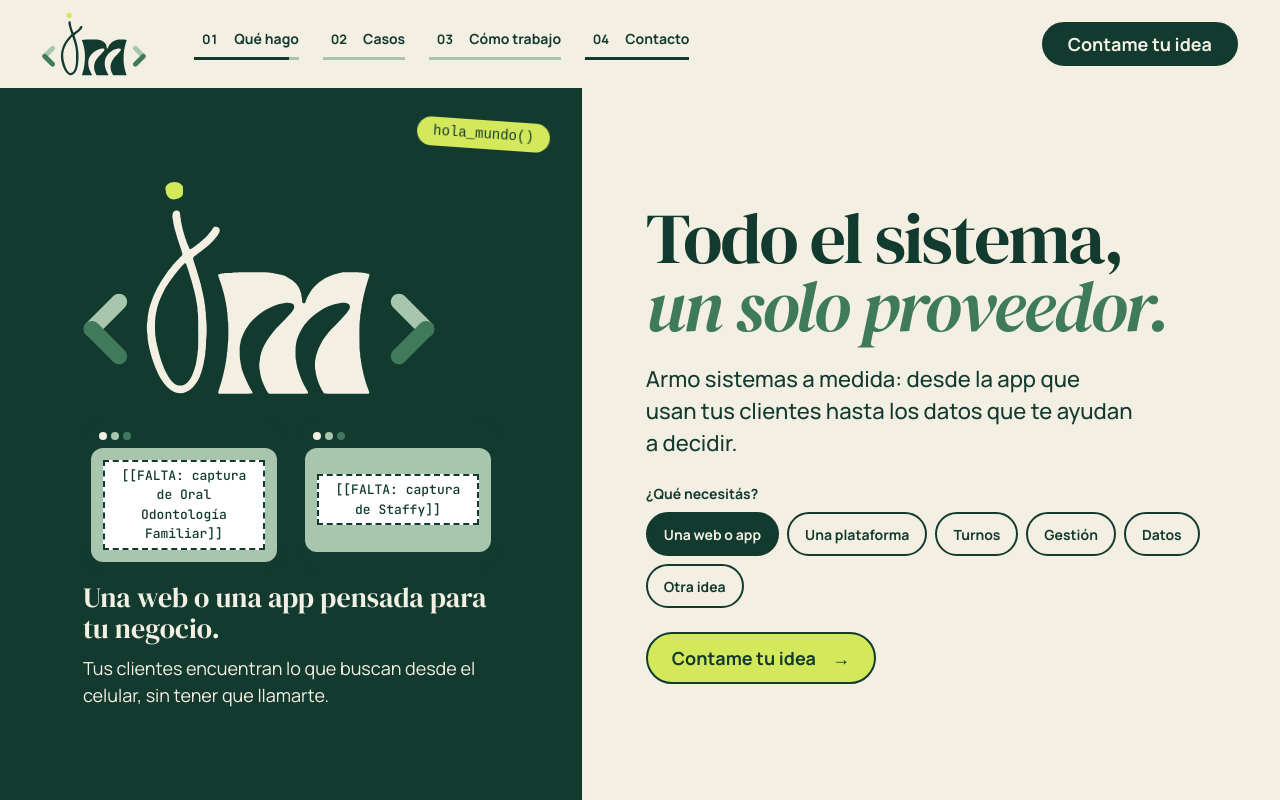
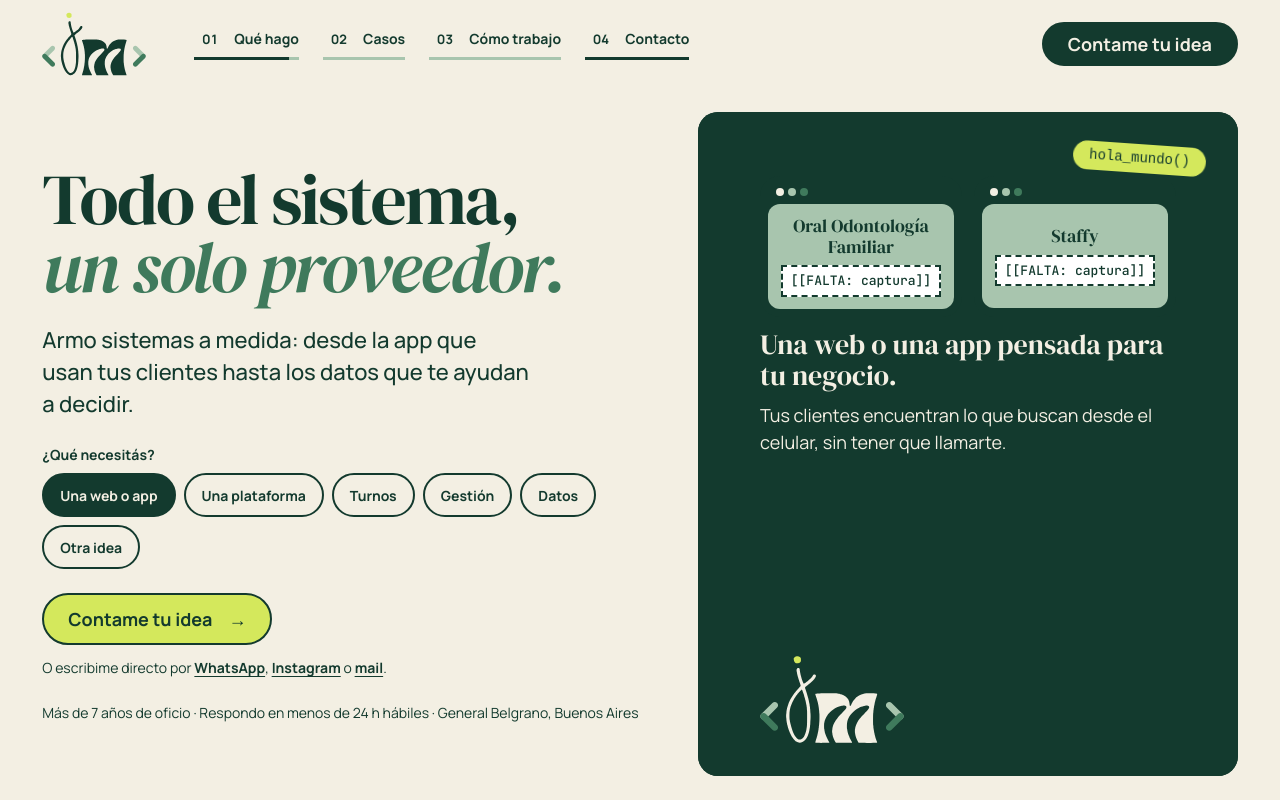
Before and after one commit to juanalmada8/data-juanmalmada, an Astro site in the folder web/: page / in a window 1280 px wide. Shown: the top 800 px of the page. Built offline with nearby package versions, Linux system fonts and the light colour scheme; Astro itself is replaced by a stand-in of ours.

Commit message:
feat(web): híbrido clásico: escenario a la derecha como panel, datos de confianza y contacto directo en el hero
- Lectura a la izquierda alineada con la barra; escenario fijo a la derecha como panel redondeado con aire; DOM en orden visual.
- Logo del escenario como remate abajo (oculto en pantallas bajas); la vista previa arranca siempre arriba y no salta.
- Hero: enlaces directos a WhatsApp, Instagram y mail (área táctil de 44 px) y línea de hechos reales de sitio.ts.
- Pantallas ≥ 90 rem: la lectura no crece más que su medida y el panel toma el resto.
- Placeholder de captura con el nombre del caso.
- Spec (requirement nuevo en selector-hero), docs, registro de decisiones, tareas 12.x y un test de copy.

Co-Authored-By: Claude Sonnet 5.5 <noreply@anthropic.com>

```diff
--- a/web/src/components/Captura.astro
+++ b/web/src/components/Captura.astro
@@ -29,7 +29,7 @@ const tipo = captura?.marco ?? marco;
         loading={lazy ? "lazy" : "eager"}
       />
     ) : (
-      <div class="falta"><Falta que={`captura de ${caso}`} /></div>
+      <div class="falta"><p class="nombre" translate="no">{caso}</p><Falta que="captura" /></div>
     )}
   </div>
 </figure>
@@ -53,5 +53,6 @@ const tipo = captura?.marco ?? marco;
   .celu { width: min(100%, 11rem); border-radius: var(--radius-celu); padding: var(--space-2); }
   .celu .pantalla { aspect-ratio: 9 / 19; border-radius: calc(var(--radius-celu) - var(--space-2)); }
   .sin-captura .pantalla { display: grid; place-items: center; background: var(--salvia); }
-  .falta { padding: var(--space-3); text-align: center; }
+  .falta { display: grid; gap: var(--space-2); justify-items: center; padding: var(--space-3); text-align: center; }
+  .nombre { font-family: var(--font-serif); font-size: var(--fs-body); font-weight: 400; line-height: 1.15; color: var(--pino); overflow-wrap: anywhere; }
 </style>
--- a/web/src/components/secciones/ComoTrabajo.astro
+++ b/web/src/components/secciones/ComoTrabajo.astro
@@ -1,5 +1,5 @@
 ---
-// «Cómo trabajo»: cuatro pasos, a ancho completo sobre salvia (rompe la mitad fija). Sin plazos, precios ni niveles de soporte.
+// «Cómo trabajo»: cuatro pasos, a ancho completo sobre salvia (rompe el panel fijo). Sin plazos, precios ni niveles de soporte.
 const pasos = [
   { titulo: "Charla", texto: "Me contás qué necesitás y cómo trabajás hoy." },
   { titulo: "Propuesta", texto: "Te paso la propuesta y el presupuesto." },
--- a/web/src/components/secciones/Escenario.astro
+++ b/web/src/components/secciones/Escenario.astro
@@ -1,5 +1,5 @@
 ---
-// El escenario fijo de escritorio (≥ 1024 px): la mitad izquierda no se mueve y cambia de tono y de contenido según la
+// El escenario fijo de escritorio (≥ 1024 px): el panel de la derecha no se mueve y cambia de tono y de contenido según la
 // sección que se lee: el logo con la vista previa del tema (hero), el diagrama «todo conectado» (qué hago) y la captura
 // del caso elegido (casos). En el celular no existe. Spec: specs/landing («Escenario fijo en escritorio»).
 import Logo from "../Logo.astro";
@@ -53,8 +53,10 @@ const pasos = ["tus datos", "se ordenan", "se conectan", "tablero y web", "tu ne
     .escenario {
       display: block;
       position: sticky;
-      top: var(--alto-barra);
-      height: calc(100svh - var(--alto-barra));
+      top: calc(var(--alto-barra) + var(--space-6));
+      height: calc(100svh - var(--alto-barra) - var(--space-12));
+      margin: var(--space-6) var(--margen-pagina) var(--space-6) 0; /* panel con aire: el crema lo rodea */
+      border-radius: var(--radius-card);
       overflow: hidden;
       background: var(--pino);
     }
@@ -87,7 +89,10 @@ const pasos = ["tus datos", "se ordenan", "se conectan", "tablero y web", "tu ne
     /* `hola_mundo()` como sticker de la lámina 06 del manual: pastilla lima torcida en la esquina, no una etiqueta sobre el título */
     .sticker { position: absolute; top: var(--space-8); right: var(--space-8); padding: var(--space-1) var(--space-4); border-radius: var(--radius-pill); background: var(--lima); color: var(--pino); font-size: var(--fs-small); font-weight: 500; transform: rotate(4deg); }
     .e-hero { background: color-mix(in srgb, var(--musgo) var(--mezcla, 0%), var(--pino)); color: var(--crema); }
-    .e-hero :global(.logo-hero) { width: min(100%, var(--ancho-logo-hero)); }
+    /* La vista previa arriba y el logo como remate abajo: la vista siempre arranca en el mismo lugar y no salta al cambiar de chip */
+    .e-hero { align-content: normal; grid-template-rows: 1fr auto; padding-top: var(--space-16); padding-bottom: var(--space-8); }
+    .e-hero > :global(.vistas) { grid-row: 1; align-self: start; }
+    .e-hero :global(.logo-hero) { grid-row: 2; width: min(100%, var(--ancho-logo-hero)); }
     .e-que-hago { background: var(--pino); color: var(--crema); }
     .e-casos { background: var(--salvia); color: var(--pino); }
 
@@ -100,6 +105,6 @@ const pasos = ["tus datos", "se ordenan", "se conectan", "tablero y web", "tu ne
     .cap-caso { width: min(100%, var(--ancho-escenario)); }
     .estado > :global(.vistas) { width: min(100%, var(--ancho-escenario)); }
     .cap-caso:not(.activo) { display: none; }
-    @media (max-height: 760px) { .e-hero :global(.logo-hero) { width: min(100%, 14rem); } .estado { gap: var(--space-4); padding-block: var(--space-4); } }
+    @media (max-height: 760px) { /* En pantallas bajas el logo (que ya está en la barra) se va: la vista previa necesita el lugar */ .e-hero :global(.logo-hero) { display: none; } .estado { gap: var(--space-4); padding-block: var(--space-4); } .e-hero { padding-top: var(--space-12); } }
   }
 </style>
--- a/web/src/components/secciones/Hero.astro
+++ b/web/src/components/secciones/Hero.astro
@@ -6,8 +6,10 @@
 import Vistas from "./Vistas.astro";
 import { temas, temaInicial } from "../../data/temas";
 import { urlWhatsApp } from "../../lib/whatsapp";
+import { sitio, contacto } from "../../data/sitio";
 
 const inicial = temas.find((t) => t.id === temaInicial)!;
+const experiencia = sitio.experiencia[0].toUpperCase() + sitio.experiencia.slice(1); // «Más de 7 años»
 ---
 <section id="hero" class="hero tema-pino" aria-labelledby="hero-titulo">
   <div class="interior">
@@ -35,7 +37,15 @@ const inicial = temas.find((t) => t.id === temaInicial)!;
 
     <div class="cta">
       <a class="boton lima flecha" href="#contacto">Contame tu idea</a>
+      <p class="directo">
+        O escribime directo por{" "}
+        <a data-wa-tema href={contacto.whatsapp} target="_blank" rel="noopener noreferrer">WhatsApp</a>,{" "}
+        <a href={contacto.instagram} target="_blank" rel="noopener noreferrer">Instagram</a> o{" "}
+        <a href={`mailto:${contacto.mail}`}>mail</a>.
+      </p>
     </div>
+
+    <p class="confianza"><span>{experiencia} de oficio</span> · <span>Respondo en {sitio.respuesta}</span> · <span>{sitio.base}</span></p>
 
     <Vistas donde="lectura" />
   </div>
@@ -98,6 +108,11 @@ const inicial = temas.find((t) => t.id === temaInicial)!;
   .interior { display: grid; gap: var(--space-4); justify-items: start; max-width: var(--ancho-lectura); }
   /* Dos renglones fijos: «Todo el sistema,» / «un solo proveedor.» */
   h1 .r { display: block; }
+  .cta { display: grid; gap: var(--space-3); justify-items: start; }
+  .directo { font-size: var(--fs-small); }
+  .directo a { font-weight: 700; text-underline-offset: .2em; padding-block: .7rem; } /* área táctil de ≈ 44 px sin mover el texto */
+  .confianza { font-size: var(--fs-small); }
+  .confianza span { white-space: nowrap; } /* corta en los puntos, no en el medio de un dato */ /* en --texto: el musgo chico sobre crema no pasa el contraste */
   .lead { max-width: 36ch; min-height: calc(1.45em * 3); } /* el alto fijo evita que los chips salten cuando cambia la bajada */
 
   .selector { display: grid; gap: var(--space-2); }
@@ -140,7 +155,7 @@ const inicial = temas.find((t) => t.id === temaInicial)!;
       min-height: calc(100svh - var(--alto-barra));
       display: grid;
       align-content: center;
-      padding: var(--space-12) var(--margen-pagina) var(--space-12) clamp(var(--space-8), 5vw, var(--space-24));
+      padding: var(--space-12) var(--aire-lectura) var(--space-12) var(--margen-pagina);
     }
     .interior { gap: var(--space-6); }
     .hero .boton.lima { border-color: var(--pino); }
--- a/web/src/pages/index.astro
+++ b/web/src/pages/index.astro
@@ -10,7 +10,7 @@ import Contacto from "../components/secciones/Contacto.astro";
 await cargarCasos(); // avisa en el build qué capturas faltan
 ---
 <Base>
-  <!-- Mitad fija (escenario) + columna de lectura; en el celular se apilan -->
+  <!-- Columna de lectura + panel fijo a la derecha (escenario); en el celular se apilan. El DOM va en el orden visual. -->
   <div class="pagina" data-pagina>
     <div class="lectura">
       <Hero />
@@ -26,9 +26,10 @@ await cargarCasos(); // avisa en el build qué capturas faltan
 <style>
   .lectura { background: var(--crema); }
   @media (min-width: 64rem) {
-    .pagina { display: grid; grid-template-columns: 5fr 6fr; align-items: start; }
-    /* El escenario está después en el documento, pero se ve a la izquierda */
-    .pagina :global(.escenario) { grid-column: 1; grid-row: 1; }
-    .lectura { grid-column: 2; grid-row: 1; }
+    .pagina { display: grid; grid-template-columns: 6fr 5fr; align-items: start; }
+  }
+  /* Pantallas muy anchas: la lectura no crece más que su medida y el panel toma el resto (sin hueco muerto en el medio) */
+  @media (min-width: 90rem) {
+    .pagina { grid-template-columns: minmax(0, 46rem) 1fr; }
   }
 </style>
--- a/web/src/styles/base.css
+++ b/web/src/styles/base.css
@@ -88,12 +88,12 @@ p { text-wrap: pretty; }
 .seccion-lectura { padding: var(--espacio-seccion) var(--gutter); color: var(--pino); }
 .seccion-lectura .interior { max-width: var(--ancho-lectura); }
 .seccion-lectura h2 + .lead { margin-top: var(--space-4); } /* el título no se pega a su bajada */
-@media (min-width: 64rem) { .seccion-lectura { padding-left: clamp(var(--space-8), 5vw, var(--space-24)); padding-right: var(--margen-pagina); } }
+@media (min-width: 64rem) { .seccion-lectura { padding-left: var(--margen-pagina); padding-right: var(--aire-lectura); } }
 
 /* Marco de ancho completo: el mismo par de márgenes en barra, secciones anchas y pie */
 .marco { width: 100%; padding-inline: var(--margen-pagina); }
 
-/* Secciones que rompen la mitad fija y ocupan todo el ancho */
+/* Secciones que rompen el panel fijo y ocupan todo el ancho */
 .seccion-ancha { padding-block: var(--espacio-seccion); }
 .cabecera { display: grid; gap: var(--space-4); margin-bottom: clamp(var(--space-8), 5vw, var(--space-16)); }
 
--- a/web/src/styles/tokens.css
+++ b/web/src/styles/tokens.css
@@ -81,14 +81,15 @@
   --alto-barra: 3.75rem; /* celular: ícono </j> */
   --grosor-nav: 3px;     /* subrayado de la sección actual y línea de progreso */
   --tracking-mono: .12em; /* espaciado de las etiquetas mono */
-  --ancho-logo-hero: 22rem;
+  --ancho-logo-hero: 9rem; /* el logo del escenario es un remate, no el protagonista: ya está en la barra */
+  --aire-lectura: clamp(var(--space-6), 4vw, var(--space-16)); /* entre la columna de lectura y el panel */
   --ancho-escenario: 26rem; /* un solo eje: el logo, la vista previa, el diagrama y la captura comparten este ancho */
   --fs-sistema: clamp(2rem, 1.2rem + 2.4vw, 3.5rem); /* los pasos grandes del escenario */
   --ancho-firma: 10rem;
   --alto-banda: clamp(44px, 6vw, 80px); /* banda del patrón de la m */
   --radius-celu: 28px;   /* marco de celu de las capturas */
 }
-/* Con el escenario fijo, la columna de lectura mide ≈ 54 % del ancho (grid 5fr 6fr): el titular se ajusta a ella para quedar en dos renglones */
+/* Con el escenario fijo, la columna de lectura mide ≈ 54 % del ancho (grid 6fr 5fr): el titular se ajusta a ella para quedar en dos renglones */
 @media (min-width: 64rem) {
   :root { --fs-h1: clamp(2.5rem, 5.6vw, 4.5rem); }
 }
```
Also changed, not shown: docs/pendientes-juanma.md (+1 -1 lines), docs/specs/02-contenido.md (+10 -8 lines), docs/specs/03-arquitectura.md (+1 -0 lines), openspec/changes/landing-una-pagina/specs/landing/spec.md (+2 -2 lines), openspec/changes/landing-una-pagina/specs/selector-hero/spec.md (+11 -0 lines), openspec/changes/landing-una-pagina/tasks.md (+6 -0 lines), web/tests/copy.test.mjs (+7 -0 lines).
